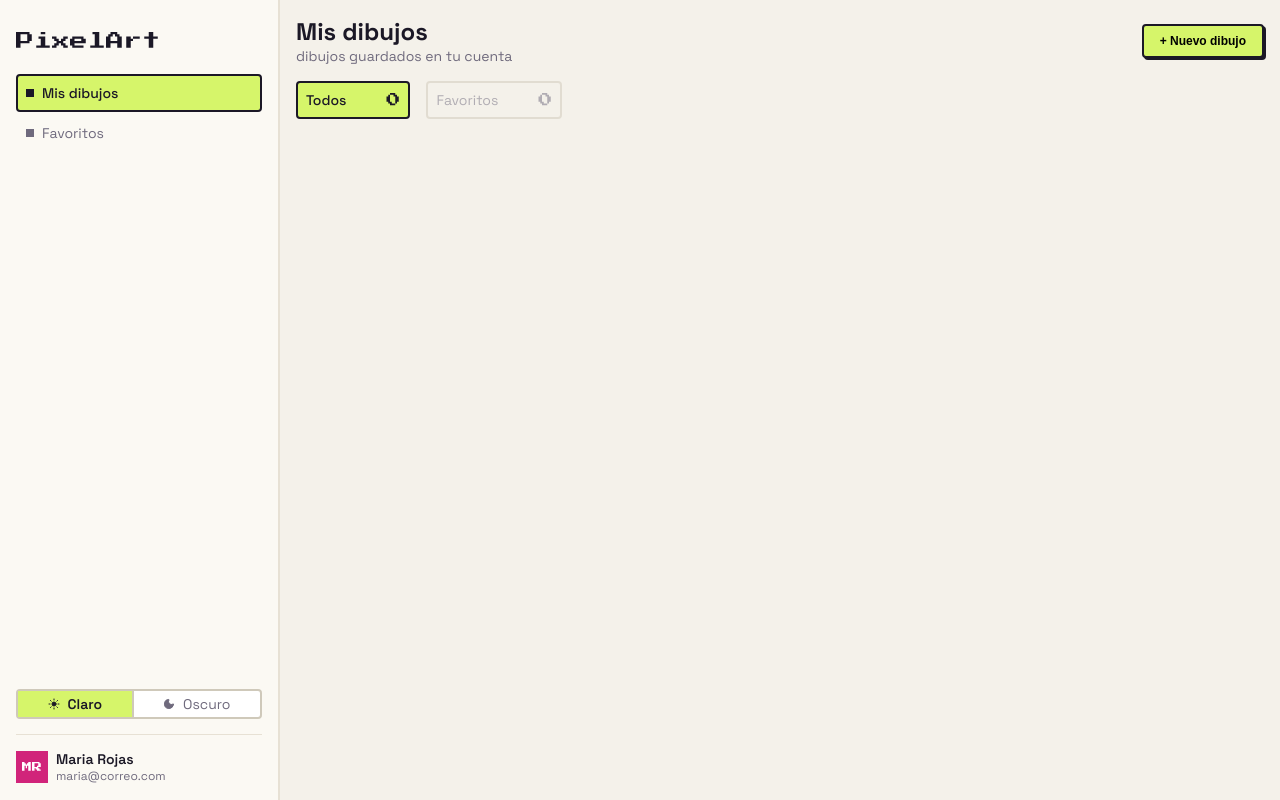
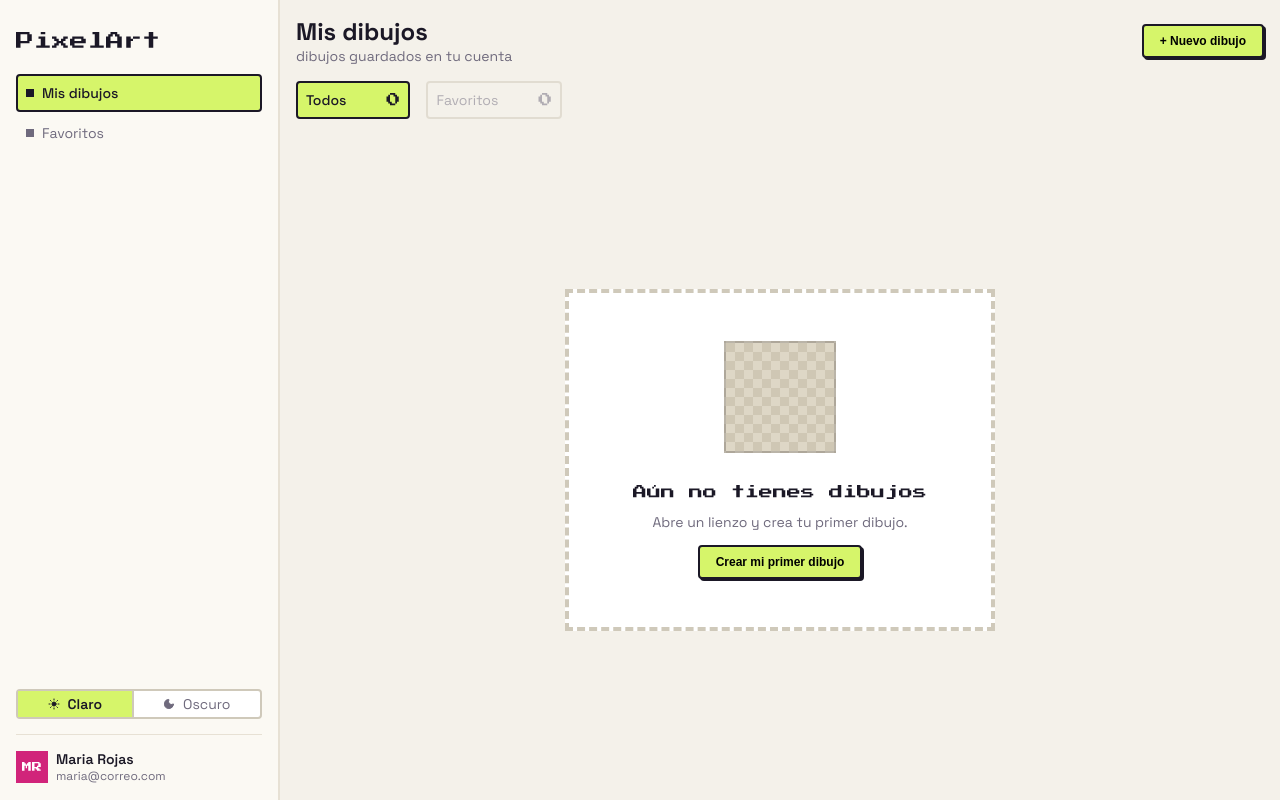
Before and after one commit to sebastian-vp/PixelArt, a React (Vite) app in the folder frontend/: page / in a window 1280 px wide. Built offline with nearby package versions, Linux system fonts and the light colour scheme.

Commit message:
feat: add EmptyGallery component and integrate into Home page

```diff
--- /dev/null
+++ b/frontend/src/components/EmptyGallery/EmptyGallery.module.css
@@ -0,0 +1,37 @@
+.background {
+  width: 100%;
+  height: 100%;
+  display: flex;
+  justify-content: center;
+  align-items: center;
+}
+
+.container {
+  border: 4px dashed var(--border-soft-color);
+  background-color: var(--surface-color);
+  padding: 48px 64px;
+  display: flex;
+  flex-direction: column;
+  justify-content: center;
+  align-items: center;
+}
+
+.square {
+  width: 112px;
+  height: 112px;
+  background: repeating-conic-gradient(var(--canvas-checker-a-color) 0% 25%, var(--canvas-checker-b-color) 0% 50%) 0/18px 18px;
+  border: 2px solid var(--canvas-grid-line-color);
+  margin-bottom: 32px;
+}
+
+.title {
+  color: var(--text-color);
+  font-family: var(--font-pixel);
+  font-size: var(--font-size-14);
+  font-weight: 500;
+  margin: 0;
+}
+
+.text {
+  color: var(--text-muted-color);
+}
--- /dev/null
+++ b/frontend/src/components/EmptyGallery/EmptyGallery.tsx
@@ -0,0 +1,16 @@
+import { Button } from "@/components";
+
+import styles from "./EmptyGallery.module.css";
+
+export function EmptyGallery() {
+  return (
+    <div className={styles["background"]}>
+      <div className={styles["container"]}>
+        <div className={styles["square"]}></div>
+        <h3 className={styles["title"]}>Aún no tienes dibujos</h3>
+        <p className={styles["text"]}>Abre un lienzo y crea tu primer dibujo.</p>
+        <Button text="Crear mi primer dibujo" onClick={() => {}} />
+      </div>
+    </div>
+  );
+}
--- /dev/null
+++ b/frontend/src/components/EmptyGallery/index.ts
@@ -0,0 +1 @@
+export { EmptyGallery } from './EmptyGallery';
--- a/frontend/src/components/index.ts
+++ b/frontend/src/components/index.ts
@@ -1,3 +1,4 @@
 export * from "./Button";
+export * from "./EmptyGallery";
 export * from "./Header";
 export * from "./Sidebar";
--- a/frontend/src/index.css
+++ b/frontend/src/index.css
@@ -95,6 +95,11 @@
   --favorite-color: #d1247a;
   --favorite-strong-color: #a9155f;
   --favorite-off-color: #b6b0a2; /* inactive star */
+
+  /* Pixel canvas (transparency checkerboard) */
+  --canvas-checker-a-color: #cfc7b4;
+  --canvas-checker-b-color: #ded7c6;
+  --canvas-grid-line-color: rgba(27, 24, 38, 0.18);
 }
 
 /* Dark Theme variables */
@@ -122,6 +127,10 @@
   --favorite-color: #ff5ea8;
   --favorite-strong-color: #ff5ea8;
   --favorite-off-color: #5d5674;
+
+  --canvas-checker-a-color: #252131;
+  --canvas-checker-b-color: #1c1926;
+  --canvas-grid-line-color: rgba(255, 255, 255, 0.05);
 }
 
 /* Editor paint palette: this is drawing data, not theme data,
--- a/frontend/src/pages/Home/Home.module.css
+++ b/frontend/src/pages/Home/Home.module.css
@@ -1,5 +1,16 @@
+.page {
+  height: 100%;
+  display: flex;
+  flex-direction: column;
+  gap: 16px;
+}
+
 .filter-container {
   display: flex;
   align-items: center;
   gap: 16px;
 }
+
+.gallery {
+  flex-grow: 1;
+}
--- a/frontend/src/pages/Home/Home.tsx
+++ b/frontend/src/pages/Home/Home.tsx
@@ -1,4 +1,6 @@
 import { useState } from "react";
+
+import { EmptyGallery } from "@/components";
 
 import { Filter } from "./components";
 import styles from "./Home.module.css";
@@ -12,6 +14,9 @@ export function Home() {
         <Filter groupName="filter" keyFilter="all" text="Todos" counter={0} onChange={setSelectedFilter} selectedValue={selectedFilter} />
         <Filter groupName="filter" keyFilter="favorites" text="Favoritos" counter={0} onChange={setSelectedFilter} selectedValue={selectedFilter} />
       </div>
+      <div className={styles["gallery"]}>
+        <EmptyGallery />
+      </div>
     </div>
   );
 }
--- a/frontend/src/templates/Template/Template.module.css
+++ b/frontend/src/templates/Template/Template.module.css
@@ -10,3 +10,7 @@
   flex-direction: column;
   gap: 16px;
 }
+
+.main {
+  flex-grow: 1;
+}
--- a/frontend/src/templates/Template/Template.tsx
+++ b/frontend/src/templates/Template/Template.tsx
@@ -10,7 +10,9 @@ export function Template() {
       <Sidebar />
       <div className={styles["content"]}>
         <Header />
-        <Outlet />
+        <main className={styles["main"]}>
+          <Outlet />
+        </main>
       </div>
     </div>
   );
```
